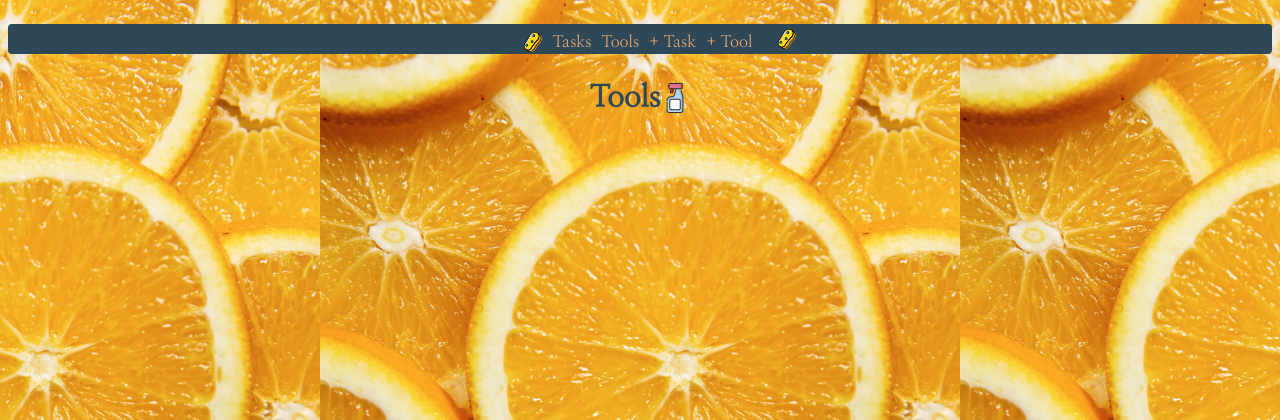
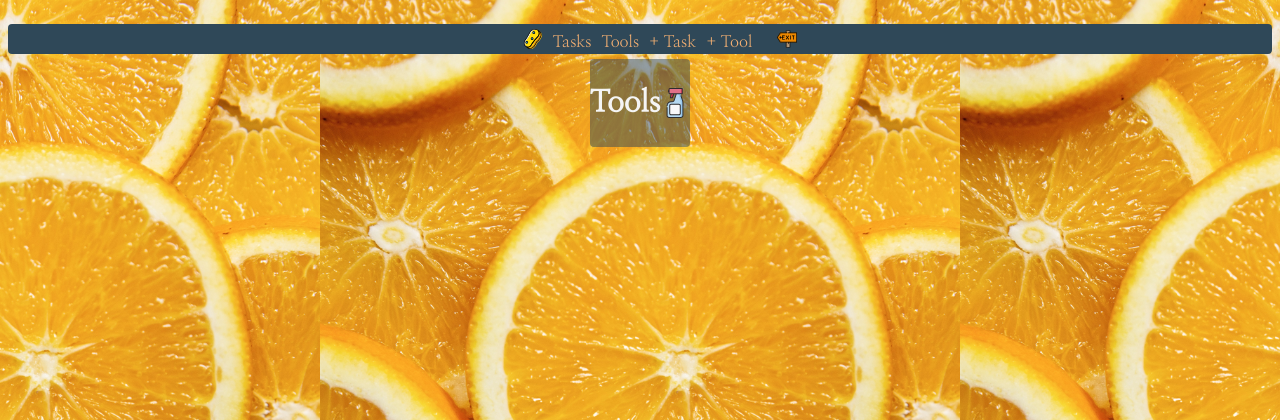
Before and after one commit to rharen11/swept-away, a Django app: page /materials/ in a window 1280 px wide. Shown: the top 420 px of the page. Run offline with Django 4.2, Linux system fonts and the light colour scheme; the visitor is signed in with stand-in values (Sample User, id 1); data that the repository does not hold is empty; some web fonts are replaced.

Commit message:
tools style

```diff
--- a/main_app/static/css/base.css
+++ b/main_app/static/css/base.css
@@ -60,7 +60,7 @@ nav ul {
 }
 
 .images {
-  margin: 20px;
+  margin: 10px;
 }
 
 .phrase {
@@ -69,14 +69,21 @@ nav ul {
   margin-bottom: 50px;
   font-family: 'Bilbo', cursive;
   font-size: 30px;
+  background-color: #2F485880;
+  color: whitesmoke;
+  border-radius: 4px;
 
 }
 
 .about-title {
+  background-color: #2F485880;
+  color: whitesmoke;
   display: flex;
   justify-content: center;
   font-family: 'Bilbo', cursive;
   font-size: 45px;
+  padding: 15px;
+  border-radius: 4px;
 }
 
 .home-title {
@@ -163,31 +170,6 @@ nav ul {
   margin-left: 220px;
 }
 
-/* .signup-table {
-  font-size: small;
+.exit {
+  color: whitesmoke;
 }
-
-table {
-  padding: 10px;
-}
-
-td {
-  padding: 10px;
-}
-
-label {
-  margin: 0;
-  padding: 0;
-}
-
-ul {
-  text-overflow: clip;
-}
-
-li {
-  font-size: 0px;
-}
-
-span {
-  font-size: 0;
-} */
--- a/main_app/static/css/materials/material-index.css
+++ b/main_app/static/css/materials/material-index.css
@@ -1,17 +1,20 @@
 .materials-title {
+  background-color: #2F485880;
+  color: whitesmoke;
   display: flex;
   flex-direction: column;
   justify-content: center;
   align-items: center;
+  margin-top: 5px;
+  border-radius: 4px;
 }
 
 .materials-items {
   display: flex;
   flex-direction: column;
   flex-wrap: wrap;
-  border: solid thin #2F4858;
   border-radius: 4px;
-  background-color: #525A7A;
+  background-color: #525A7A80;
   justify-content: center;
   align-items: center;
   padding: 10px;
@@ -27,7 +30,7 @@ h1 {
 }
 
 h2 {
-  color: #F6B173;
+  color: whitesmoke;
   text-decoration: none;
 }
 
--- a/main_app/templates/base.html
+++ b/main_app/templates/base.html
@@ -22,13 +22,13 @@
     <nav class="nav-bar">
       <ul>
         {% if user.is_authenticated %}
-          {% comment %} <li><a href="{% url 'about' %}">About</a></li> {% endcomment %}
-          <li><img src="{% static 'images/sponge.svg' %}" alt="yellow sponge" width= 20px></li>
+          <li><a href="{% url 'about' %}"><img src="{% static 'images/sponge.svg' %}" alt="yellow sponge" width= 20px></a></li>
+          {% comment %} <li><img src="{% static 'images/sponge.svg' %}" alt="yellow sponge" width= 20px></li> {% endcomment %}
           <li><a href="{% url 'items_index' %}">Tasks</a></li>
           <li><a href="{% url 'materials_index' %}">Tools</a></li>
           <li><a href="{% url 'items_create' %}">+ Task</a></li>
           <li><a href="{% url 'materials_create' %}">+ Tool</a></li>
-          <li><a href="{% url 'logout' %}"><img src="{% static 'images/sponge.svg' %}" alt="yellow sponge" width= 20px></a></li>
+          <li><a href="{% url 'logout' %}"><img src="{% static 'images/exit-orange.svg' %}" alt="yellow sponge" width= 20px class="exit"></a></li>
         {% else %}
           {% comment %} <li><a href="{% url 'about' %}">About</a></li> {% endcomment %}
           <li><a href="{% url 'home' %}">Login</a></li>
```
Also changed, not shown: main_app/static/images/exit-orange.svg (added), main_app/static/images/exit.svg (added), 2 other files.
